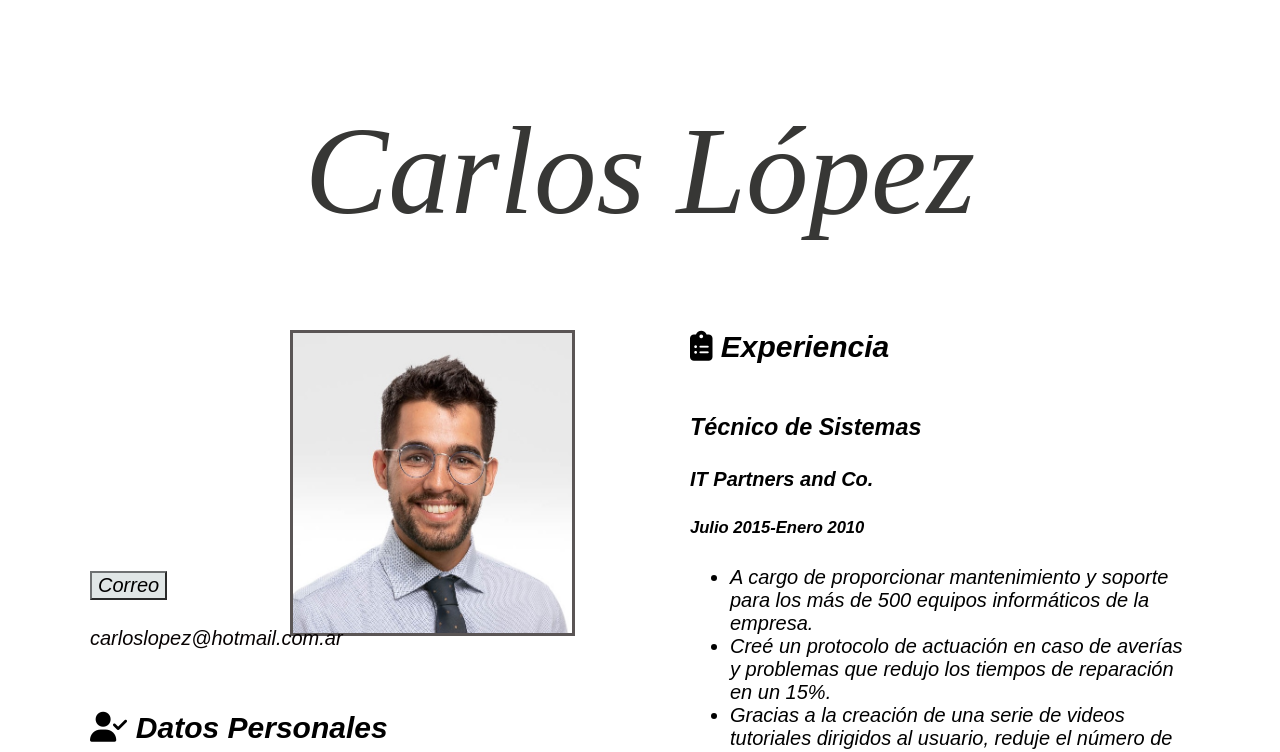
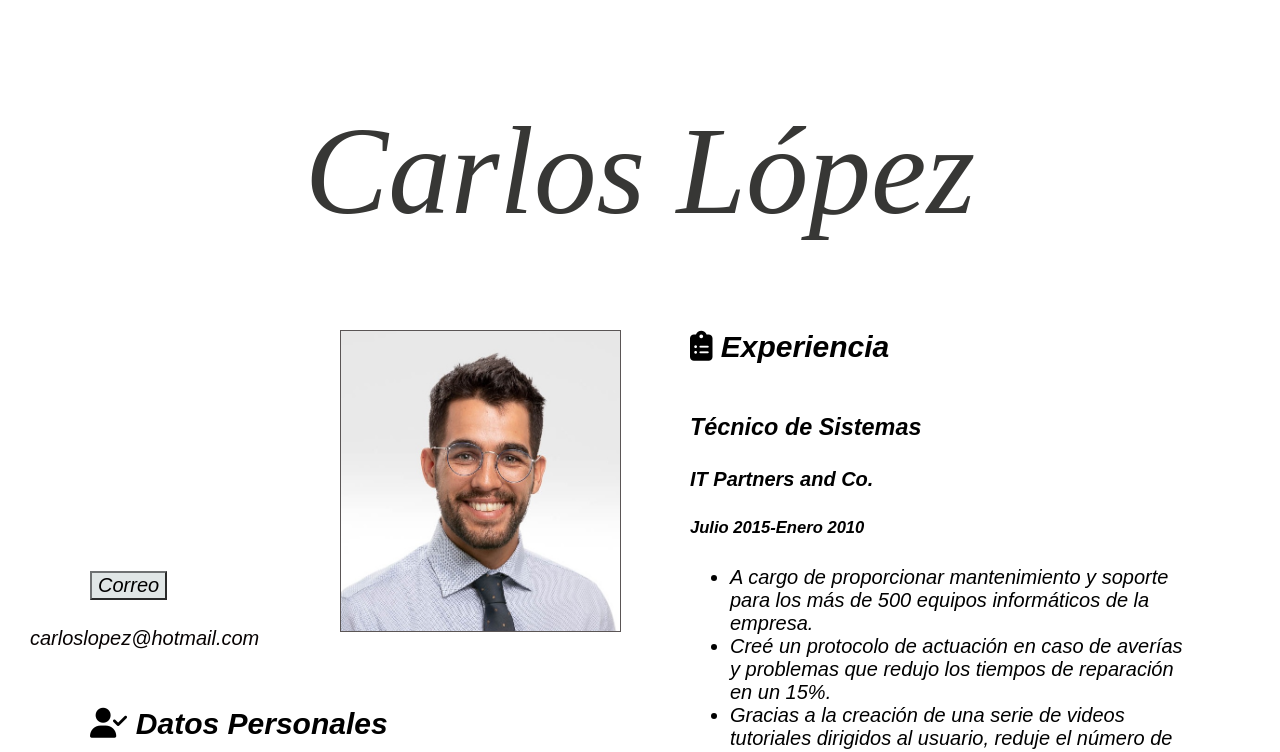
Before and after one commit to LeonelJLubik/leoneljlubik2, a plain HTML site: page index.html in a window 1280 px wide. Both pictures are taken after a click on the button "Correo". Shown: the top 752 px of the page. Drawn offline with Linux system fonts and the light colour scheme.

Commit message:
Proyecto

```diff
--- a/index.html
+++ b/index.html
@@ -22,7 +22,7 @@
 
     <div class="Datos">
 
-        <img src="./imagenesCV/FotoCVHombre.jpg" alt="Imagen de hombre de CV" id="imagen-CV" style="margin-bottom: 50px;">
+        <img src="./imagenesCV/FotoCVHombre.jpg" alt="Imagen de hombre de CV" id="imagen-CV" style="margin-bottom: 50px;border-bottom-width: 1px;border-top-width: 1px;border-right-width: 1px;border-left-width: 1px;margin-left:250px;">
 
     <h2><i class="fa-solid fa-user-check"></i> Datos Personales</h2>
     <ul>
@@ -76,7 +76,7 @@
 
     <script>
          function MostrarCorreo(){
-            document.getElementById("correo").innerHTML = "carloslopez@hotmail.com.ar";
+            document.getElementById("correo").innerHTML = "carloslopez@hotmail.com";
          }
     </script>
 
--- a/stylesCV.css
+++ b/stylesCV.css
@@ -47,6 +47,7 @@ h1{
     color: #080303;
     position: absolute;
     bottom: 130px;
+    left: 30px;
 }
 
 
```
